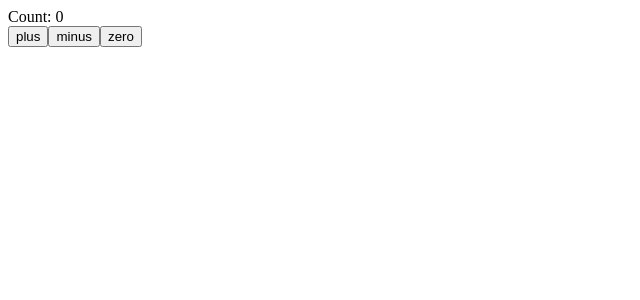
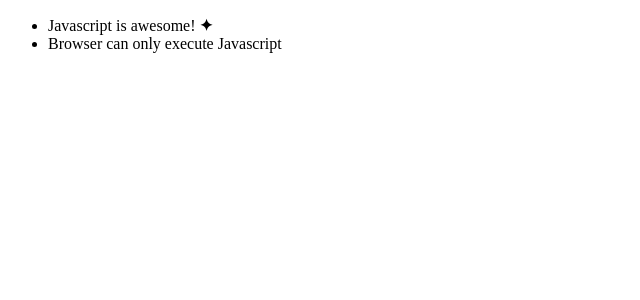
Before and after one commit to PraveenD-0/React, a React (Vite) app: page / in a window 1280 px wide. Shown: the top 300 px of the page, without its empty margins (0-640 px from the left). Built offline with nearby package versions, Linux system fonts and the light colour scheme.

Commit message:
view notes with redux

```diff
--- a/package.json
+++ b/package.json
@@ -13,6 +13,7 @@
     "axios": "^1.6.2",
     "react": "^18.2.0",
     "react-dom": "^18.2.0",
+    "react-redux": "^9.0.4",
     "react-router-dom": "^6.17.0",
     "redux": "^5.0.0"
   },
--- a/src/App.jsx
+++ b/src/App.jsx
@@ -1,9 +1,48 @@
-import React from 'react'
+import React from 'react';
+import { createStore } from 'redux';
+
+const noteReducer = (state = [], action) => {
+  if (action.type == 'NEW_NOTE') {
+    state.push(action.payload);
+    return state;
+  }
+
+  return state;
+}
+
+const store = createStore(noteReducer);
+
+store.dispatch({
+  type: 'NEW_NOTE',
+  payload: {
+    id: 1,
+    content: "Javascript is awesome!",
+    important: true
+  }
+})
+
+store.dispatch({
+  type: 'NEW_NOTE',
+  payload: {
+    id: 2,
+    content: "Browser can only execute Javascript",
+    important: false
+  }
+})
 
 function App() {
+
   return (
     <div>
-      App
+      <ul>
+        {
+          store.getState().map(note =>
+            <li key={note.id}>
+              { note.content } <strong>{ note.important ? ' ✦' : ' '}</strong>
+            </li>
+          )
+        }
+      </ul>
     </div>
   )
 }
--- a/src/main.jsx
+++ b/src/main.jsx
@@ -1,8 +1,8 @@
 import React from 'react';
 import ReactDOM from 'react-dom/client';
-// import App from './App.jsx';
+import App from './App.jsx';
 import { createStore } from 'redux';
-
+import { Provider } from 'react-redux';
 
 const counterReducer = (state = 0, action) => {
     switch (action.type) {
@@ -20,32 +20,8 @@ const counterReducer = (state = 0, action) => {
 
 const store = createStore(counterReducer);
 
-const App = () => {
-    return (
-        <div>
-            <div>
-                Count: {store.getState()}
-            </div>
-
-            <button
-                onClick={() => store.dispatch({type: 'INCR'})}
-            >plus</button>
-            <button
-                onClick={() => store.dispatch({ type: 'DECR' })}
-            >minus</button>
-            <button
-                onClick={() => store.dispatch({ type: 'ZERO' })}
-            >zero</button>
-        </div>
-    )
-}
-
-const root = ReactDOM.createRoot(document.getElementById('root'));
-
-const renderApp = () => {
-     root.render(<App />);
-}
-
-renderApp();
-
-store.subscribe(renderApp);
+ReactDOM.createRoot(document.getElementById('root')).render(
+    <Provider store={store}>
+        <App />
+    </Provider>
+);
```
Also changed, not shown: 1 other file (tests, documents, lock files or other folders).
